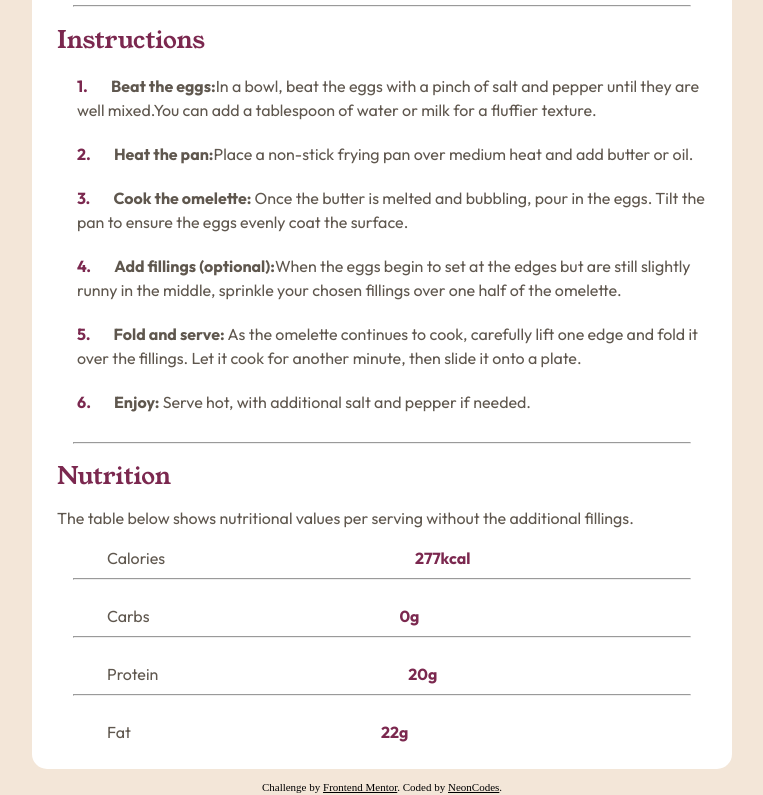
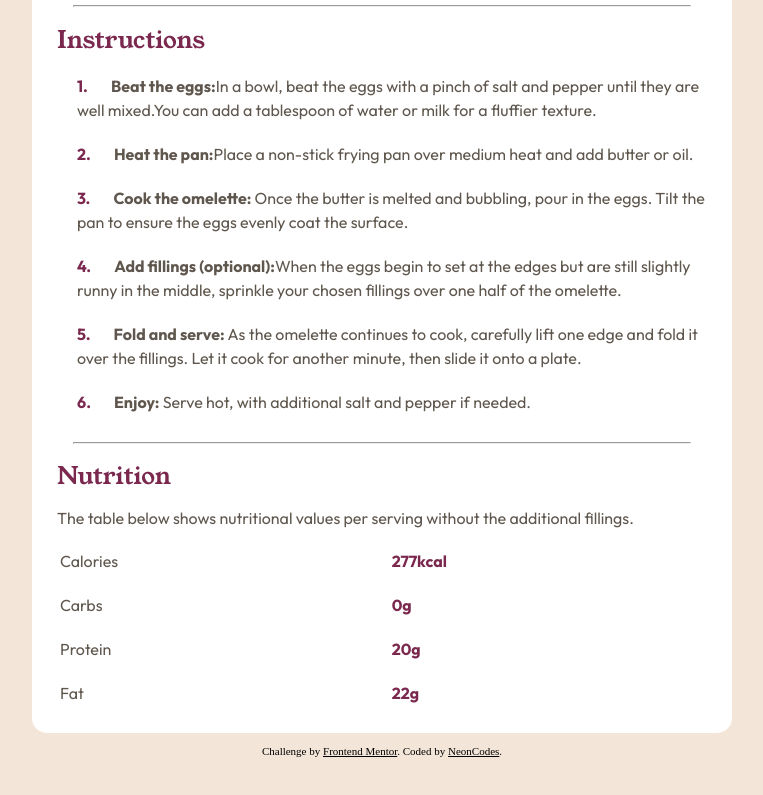
Before and after one commit to NeonCodes/Recipe-page-challenge-Front-end-Mentor, a plain HTML site: page recipe-page-main/index.html in a window 1280 px wide. Shown: the part 969-1764 px from the top of the page, without its empty margins (258-1021 px from the left). After the commit the page ends 1728 px from the top, so only its background shows below. Drawn offline with Linux system fonts and the light colour scheme.

Commit message:
fixing table

```diff
--- a/recipe-page-main/index.html
+++ b/recipe-page-main/index.html
@@ -91,22 +91,26 @@
 
    <section class="paragraph4">
     <h2>Nutrition</h2>
-
    <p>The table below shows nutritional values per serving without the additional fillings.
    </p>
-   <div class="containercalories"><p>Calories</p>
-   <p class="calories">277kcal</p></div>
-
-   <hr>
-   <div class="containercarbs"> <p> Carbs</p>
-    <p class="carbs">0g</p></div>
-    <hr>
-    <div class="containerprotein"><p>Protein</p>
-    <p class="protein">20g</p></div>
-    <hr>
-    <div class="containerfat"><p> Fat</p>
-   <p class="fat">22g</p></div>
-
+   <table style="width: 100%;">
+    <tr>
+   <td><p>Calories</p></td>
+   <td><p class="calories">277kcal</p></td>
+  </tr>
+   <tr>
+    <td><p> Carbs</p></td>
+    <td><p class="carbs">0g</p></td>
+  </tr>
+  <tr>
+    <td><p>Protein</p></td>
+    <td><p class="protein">20g</p></td>
+  </tr>
+  <tr>
+    <td><p> Fat</p></td>
+   <td><p class="fat">22g</p></td>
+  </tr>
+  </table>
    </section>
   </main>
   </body>
--- a/recipe-page-main/style.css
+++ b/recipe-page-main/style.css
@@ -164,14 +164,18 @@ p{
   font-weight: bold;
 }
 
-.containercalories,.containercarbs,.containerprotein,.containerfat {
+/*.containercalories,.containercarbs,.containerprotein,.containerfat {
  display: flex;
   flex-direction: row;
   align-items:flex-start;
   justify-content:flex-start;
   gap: 250px;
   padding-left: 50px;
+}*/
+td{
+  border: 1px white;
 }
+
 main{
  max-width: 700px;
  max-height: 1800px;
```
